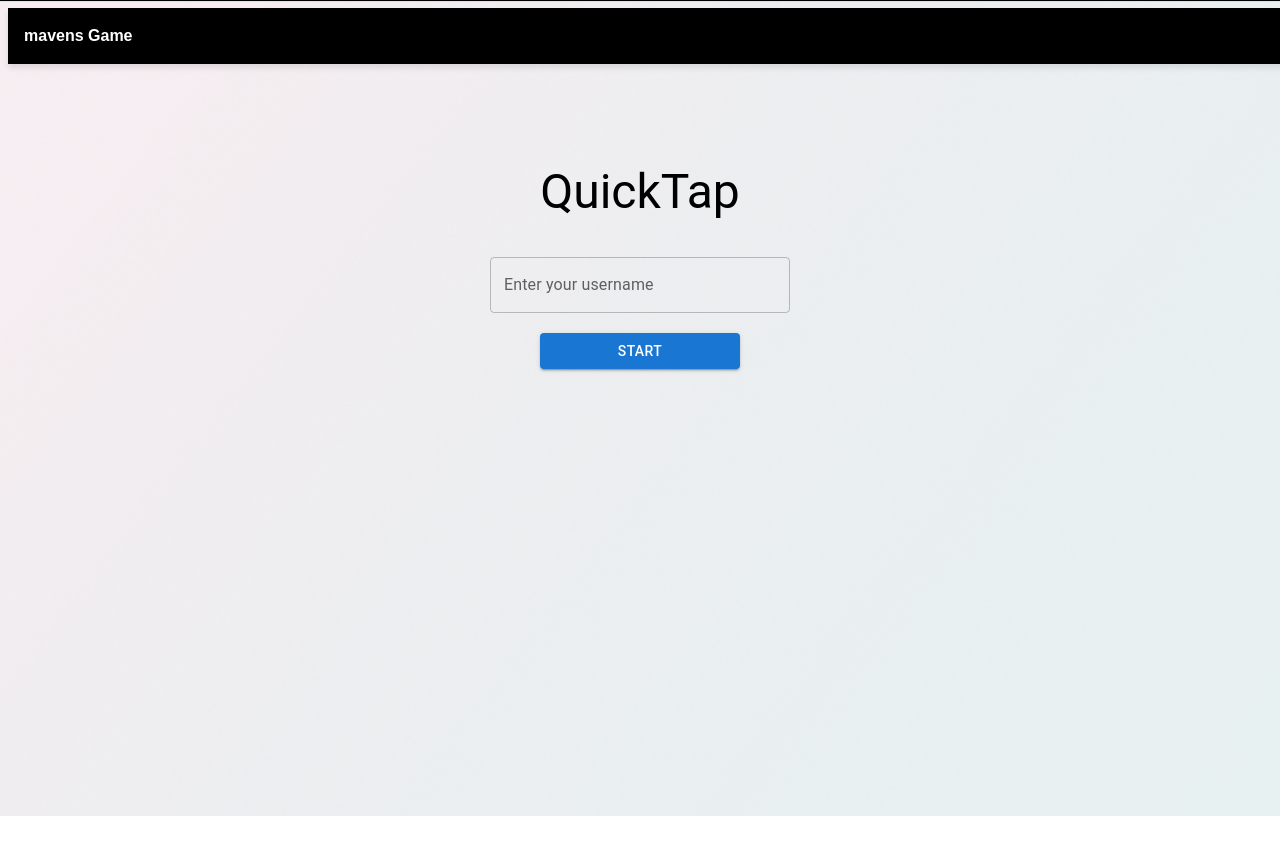
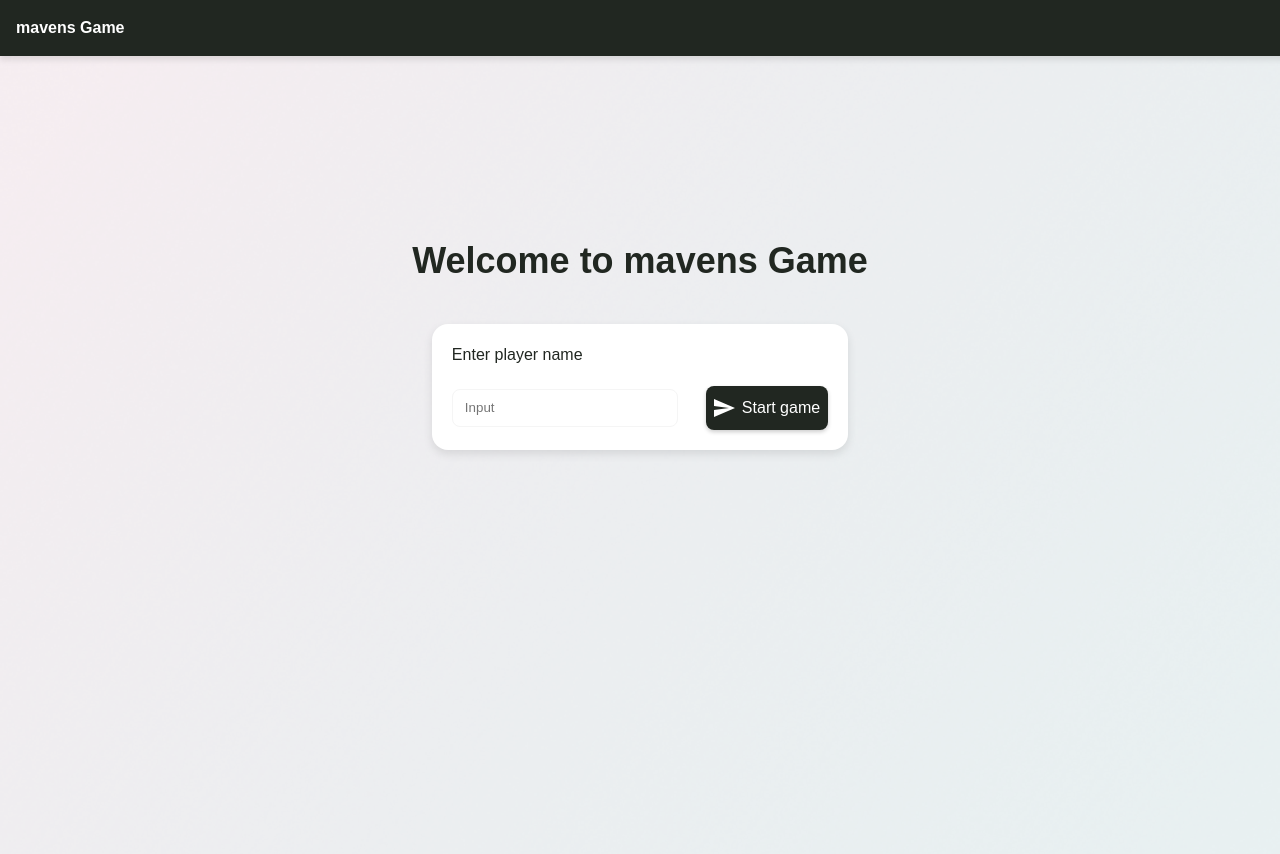
Before and after one commit to Ariella-Melnikov/quicktap-Ariella-Melnikov, a React (Vite) app: page / in a window 1280 px wide. Shown: the top 854 px of the page. Before the commit the page ends 816 px from the top, so only its background shows below. Built offline with nearby package versions, Linux system fonts and the light colour scheme.

Commit message:
add style and functionality to signinPage

```diff
--- a/src/App.tsx
+++ b/src/App.tsx
@@ -1,5 +1,5 @@
 import { Routes, Route } from 'react-router-dom'
-import { HomePage } from './pages/HomePage'
+import { SigninPage } from './pages/SigninPage'
 import { AppHeader } from './components/AppHeader/AppHeader'
 // import { GamePage } from './pages/GamePage'
 // import { LeaderboardPage } from './pages/LeaderboardPage'
@@ -9,7 +9,7 @@ function App() {
     <>
     <AppHeader />
     <Routes>
-      <Route path="/" element={<HomePage />} />
+      <Route path="/" element={<SigninPage />} />
       {/* <Route path="/game" element={<GamePage />} />
       <Route path="/leaderboard" element={<LeaderboardPage />} /> */}
     </Routes>
--- a/src/assets/styles/abstract/_mixins.scss
+++ b/src/assets/styles/abstract/_mixins.scss
@@ -1,12 +1,36 @@
 @use 'variables' as *;
 
-@mixin text-style-base {
-    font-family: $font-family-main;
+@mixin title-style {
+  font-family: $font-family;
   font-weight: $font-weight-semi-bold;
+  font-size: $font-size-36;
+  color: $color-primary;
+  text-align: center;
+}
+
+@mixin label-style {
+  font-family: $font-family;
+  font-weight: $font-weight-regular;
   font-size: $font-size-16;
-    line-height: $line-height-16;
-    letter-spacing: $letter-spacing-normal;
+  line-height: $line-height-22;
+  color: $color-primary;
+}
+
+@mixin button-style {
+  font-family: $font-family;
+  font-weight: $font-weight-medium;
+  font-size: $font-size-16;
+  line-height: $line-height-18;
   color: $color-white;
+  background-color: $color-primary;
+  padding: 12px 8px;
+  box-shadow: 0 2px 4px rgba(0, 0, 0, 0.2);
+  display: flex;
+  align-items: center;
+  justify-content: center;
+  gap: 8px;
+  border: none;
+  cursor: pointer;
 }
 
 @mixin flex-align-left {
@@ -15,3 +39,12 @@
   align-items: center;
   justify-content: flex-start;
 }
+
+@mixin text-style-base {
+  font-family: $font-family;
+  font-weight: $font-weight-semi-bold;
+  font-size: $font-size-16;
+  line-height: $line-height-22;
+  letter-spacing: $letter-spacing-normal;
+  color: $color-white;
+}
--- a/src/assets/styles/abstract/_variables.scss
+++ b/src/assets/styles/abstract/_variables.scss
@@ -1,10 +1,25 @@
 // Colors
 $color-white: #ffffff;
-$color-primary: #000000;
+$color-primary: #212721;
+$color-gray: #f5f5f5;
 
 // Typography
-$font-family-main: 'Montserrat', sans-serif;
+$font-family: 'Montserrat', sans-serif;
+$font-weight-regular: 400;
+$font-weight-medium: 500;
 $font-weight-semi-bold: 600;
+
+//Font size
 $font-size-16: 16px;
-$line-height-16: 22px;
-$letter-spacing-normal: 0%;
+$font-size-36: 36px;
+$line-height-22: 22px;
+$line-height-18: 18px;
+
+//letter spacing
+$letter-spacing-normal: 0;
+$letter-spacing-small: -0.01em;
+$letter-spacing-large: 0.01em;
+
+//border radius
+$border-radius-small: 4px;
+$border-radius-medium: 8px;
--- a/src/components/AppHeader/AppHeader.scss
+++ b/src/components/AppHeader/AppHeader.scss
@@ -1,7 +1,12 @@
 @use '../../assets/styles/abstract' as *;
 
+.app-header {
+    position: absolute;
+    top: 0;
+    left: 0;
+    right: 0;
+    z-index: 1000;
 
-.app-header {
     width: 100%;
     height: 40px;
     padding: 8px 16px;
--- /dev/null
+++ b/src/components/buttons/PrimaryButton.scss
@@ -0,0 +1,20 @@
+@use '../../assets/styles/abstract' as *;
+
+.primary-button {
+  @include button-style;
+  font-weight: $font-weight-medium;
+  border-radius: 8px;
+
+  .icon {
+    display: flex;
+    align-items: center;
+    justify-content: center;
+    width: 20px;
+    height: 20px;
+    color: $color-white;
+  }
+
+  .label {
+    display: inline-block;
+  }
+}
--- /dev/null
+++ b/src/components/buttons/PrimaryButton.tsx
@@ -0,0 +1,16 @@
+import { ReactNode, ButtonHTMLAttributes } from 'react'
+import './PrimaryButton.scss'
+
+interface Props extends ButtonHTMLAttributes<HTMLButtonElement> {
+  children: ReactNode
+  icon?: ReactNode
+}
+
+export function PrimaryButton({ children, icon, ...props }: Props) {
+  return (
+    <button className="primary-button" {...props}>
+      {icon && <span className="icon">{icon}</span>}
+      <span className="label">{children}</span>
+    </button>
+  )
+}
--- a/src/pages/HomePage.scss
+++ /dev/null
@@ -1,16 +0,0 @@
-.home-page {
-    display: flex;
-    flex-direction: column;
-    align-items: center;
-    margin-top: 100px;
-
-    .username-input {
-      margin-top: 20px;
-      margin-bottom: 20px;
-      width: 300px;
-    }
-
-    .start-button {
-      width: 200px;
-    }
-  }
--- a/src/pages/HomePage.tsx
+++ /dev/null
@@ -1,46 +0,0 @@
-import { useState } from 'react'
-import { useNavigate } from 'react-router-dom'
-import { TextField, Button, Typography, Container } from '@mui/material'
-import { registerUser } from '../services/user.service'
-import './HomePage.scss'
-
-export function HomePage() {
-  const [username, setUsername] = useState('')
-  const navigate = useNavigate()
-
-  const handleStart = async () => {
-    if (!username) return
-
-    try {
-      const userId = await registerUser(username)
-
-      localStorage.setItem('username', username)
-      localStorage.setItem('userId', userId)
-
-      navigate('/game')
-    } catch (err) {
-      console.error('Failed to start game:', err)
-    }
-  }
-
-  return (
-    <Container className="home-page">
-      <Typography variant="h3" gutterBottom>QuickTap</Typography>
-      <TextField
-        label="Enter your username"
-        variant="outlined"
-        value={username}
-        onChange={(e) => setUsername(e.target.value)}
-        className="username-input"
-      />
-      <Button
-        variant="contained"
-        color="primary"
-        onClick={handleStart}
-        className="start-button"
-      >
-        Start
-      </Button>
-    </Container>
-  )
-}
--- /dev/null
+++ b/src/pages/SigninPage.scss
@@ -0,0 +1,45 @@
+@use '../assets/styles/abstract' as *;
+
+.home-page {
+  display: flex;
+  flex-direction: column;
+  align-items: center;
+  margin-top: 210px;
+
+  .main-title {
+    @include title-style;
+    width: 500px;
+    height: 44px;
+    margin-bottom: 40px;
+  }
+
+  .user-card {
+    background-color: $color-white;
+    border-radius: 16px;
+    box-shadow: 0px 4px 10px rgba(0, 0, 0, 0.1);
+    padding: 20px;
+    display: flex;
+    flex-direction: column;
+    gap: 20px;
+    width: fit-content;
+  }
+
+  .input-label {
+    @include label-style;
+  }
+
+  .input-row {
+    display: flex;
+    align-items: center;
+    gap: 28px;
+
+    .username-input {
+      width: 200px;
+      height: 28px;
+      padding: 4px 12px;
+      border: 1px solid $color-gray;
+      font-family: $font-family;
+      border-radius: 8px;
+    }
+  }
+}
--- /dev/null
+++ b/src/pages/SigninPage.tsx
@@ -0,0 +1,43 @@
+import { useState } from 'react'
+import { useNavigate } from 'react-router-dom'
+import { startGame } from '../services/user.service'
+import SendIcon from '@mui/icons-material/Send'
+import { PrimaryButton } from '../components/buttons/PrimaryButton'
+import './SigninPage.scss'
+
+export function SigninPage() {
+  const [username, setUsername] = useState('')
+  const navigate = useNavigate()
+
+  const handleStart = async () => {
+    try {
+      await startGame(username)
+      navigate('/game')
+    } catch (err) {
+      console.error('Failed to start game:', err)
+    }
+  }
+
+  return (
+    <section className="home-page">
+      <h1 className="main-title">Welcome to mavens Game</h1>
+
+      <div className="user-card">
+        <label htmlFor="username" className="input-label">Enter player name</label>
+        <div className="input-row">
+          <input
+            id="username"
+            type="text"
+            value={username}
+            onChange={(e) => setUsername(e.target.value)}
+            className="username-input"
+            placeholder="Input"
+          />
+          <PrimaryButton onClick={handleStart} icon={<SendIcon />}>
+            Start game
+          </PrimaryButton>
+        </div>
+      </div>
+    </section>
+  )
+}
--- a/src/services/user.service.ts
+++ b/src/services/user.service.ts
@@ -1,6 +1,8 @@
 const BASE_URL = 'https://quicktap-backend-219181450324.us-central1.run.app/api'
 
-export async function registerUser(username: string): Promise<string> {
+export async function startGame(username: string): Promise<void> {
+  if (!username.trim()) return
+
   const res = await fetch(`${BASE_URL}/user`, {
     method: 'POST',
     headers: { 'Content-Type': 'application/json' },
@@ -10,5 +12,6 @@ export async function registerUser(username: string): Promise<string> {
   if (!res.ok) throw new Error('Failed to register user')
 
   const data = await res.json()
-  return data.userId
+  localStorage.setItem('username', username)
+  localStorage.setItem('userId', data.userId)
 }
```
Lines whose indentation alone changed are shown as unchanged.
